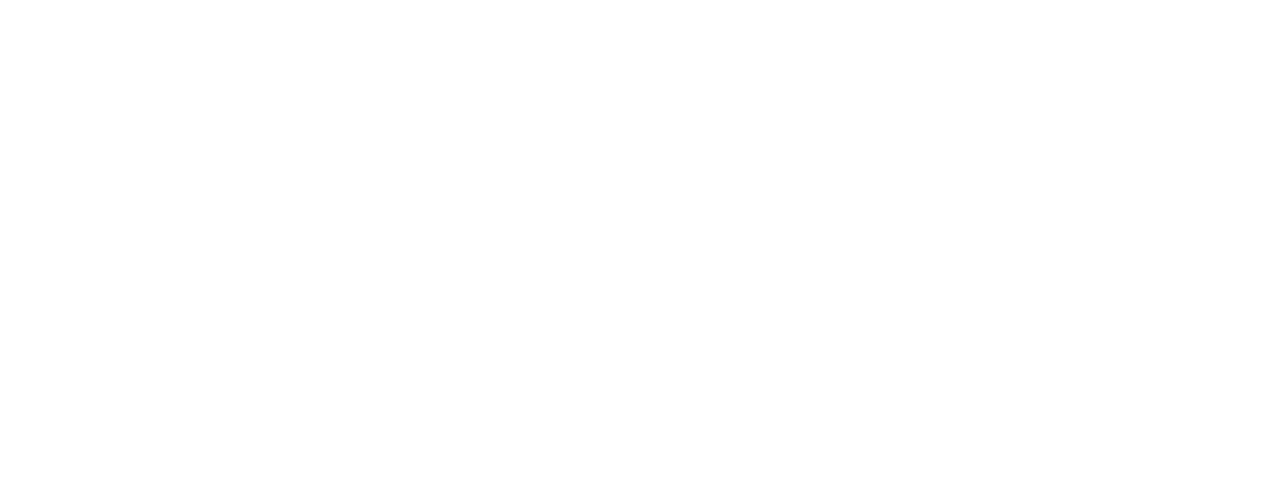
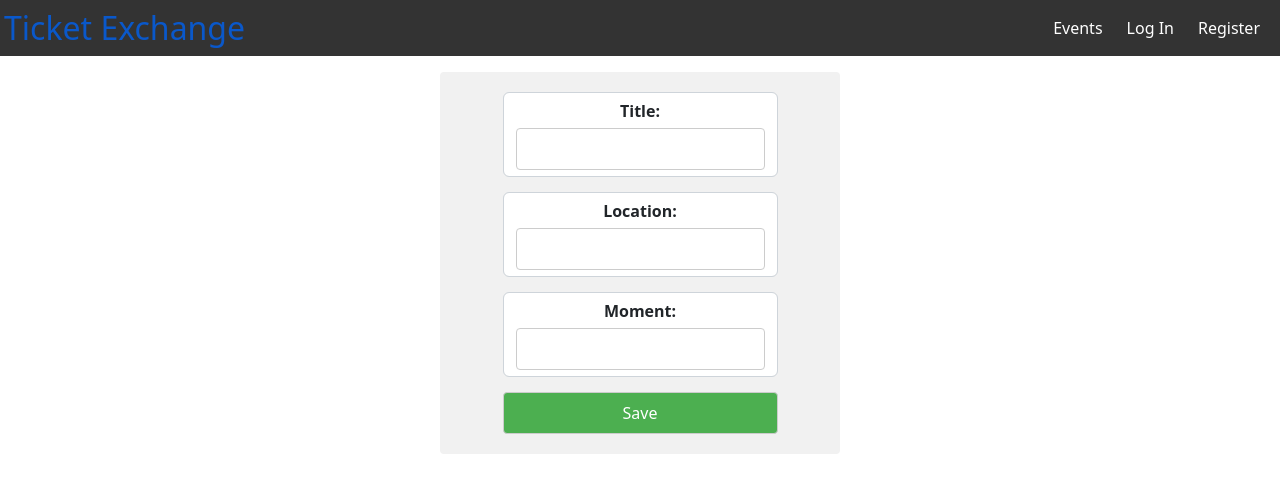
Before and after one commit to Ambi6125/Ticket-api-S3-frontend, a React (Vite) app: page /event/1/edit in a window 1280 px wide. Before the commit this address had no page. Shown: the top 492 px of the page. Built offline with nearby package versions, Linux system fonts and the light colour scheme; no server answers.

Commit message:
event updating functional

```diff
--- a/package.json
+++ b/package.json
@@ -17,6 +17,7 @@
     "jsonwebtoken": "^9.0.0",
     "jwt-decode": "^3.1.2",
     "react": "^18.2.0",
+    "react-datepicker": "^4.13.0",
     "react-dom": "^18.2.0",
     "react-google-charts": "^4.0.0",
     "react-router": "^6.11.2",
@@ -25,6 +26,7 @@
   },
   "devDependencies": {
     "@types/react": "^18.0.27",
+    "@types/react-datepicker": "^4.11.2",
     "@types/react-dom": "^18.0.10",
     "@types/react-table": "^7.7.14",
     "@vitejs/plugin-react": "^3.1.0",
--- a/src/App.tsx
+++ b/src/App.tsx
@@ -24,12 +24,9 @@
           <Route path="/event/:id" element={<EventPage />} />
           <Route path="/event/:id/tickets" element={<BuyTicketsPage />} />
           <Route path="/profile" element={<Profile />} />
-          <Route
-            path="/eventmanagement"
-            element={<EventManagementPage />}
-          />
+          <Route path="/eventmanagement" element={<EventManagementPage />} />
+          <Route path="/event/:id/edit" element={<EventEditPage />} />
         </Routes>
-        <Route path="/event/:id/edit" element={< EventEditPage />} />
       </div>
     </>
   );
--- a/src/components/EventTable.tsx
+++ b/src/components/EventTable.tsx
@@ -1,5 +1,7 @@
+import { useNavigate } from "react-router";
 import EventAPI, { EventObject } from "../API/EventAPI";
 import { useState } from "react";
+import { TimeConverter } from "../misc/TimeConverter";
 
 interface EventTableProps {
   events: EventObject[];
@@ -15,6 +17,9 @@
     currentPage: 1,
     itemsPerPage: 10, // Number of items to display per page
   });
+
+
+  const navigate = useNavigate();
 
   const [filterValue, setFilterValue] = useState<string>("");
 
@@ -39,10 +44,15 @@
     setPagination((prevState) => ({ ...prevState, currentPage: pageNumber }));
   };
 
+  //Handle row click
+  const handleRowClick = (eventId: number) => {
+    navigate(`/event/${eventId}/edit`)
+  }
+
   const totalPages = Math.ceil(events.length / itemsPerPage);
 
   return (
-    <div className="table-container">
+    <div className="table-container fixed-table-size">
       <label></label>
       <input
         type="text"
@@ -62,11 +72,11 @@
         </thead>
         <tbody>
           {eventsToDisplay.map((event) => (
-            <tr className="glow-on-hover" key={event.id}>
+            <tr className="glow-on-hover" key={event.id} onClick={() => handleRowClick(event.id)}>
               <td>{event.id}</td>
               <td>{event.title}</td>
               <td>{event.location}</td>
-              <td>{event.moment.toString()}</td>
+              <td>{TimeConverter.convertISOtoDisplay(event.moment.toString())}</td>
               <td>{event.totalTickets}</td>
               <td>{event.remainingTickets}</td>
             </tr>
--- a/src/designers/styles.css
+++ b/src/designers/styles.css
@@ -278,7 +278,6 @@
   padding-bottom: 0.3%;
 }
 
-
 .purchase-ticket-container input {
   width: 40%;
   border-color: #80bfff;
@@ -304,7 +303,6 @@
 }
 
 .create-event-container .form-container {
-
   padding: 5%;
   border-style: outset;
   border-radius: 3.5%;
@@ -313,16 +311,15 @@
   align-self: center;
   width: 50%;
   color: white;
-  background-color:rgb(70, 182, 219);
+  background-color: rgb(70, 182, 219);
   box-shadow: 0px 2px 10px lightblue;
-
 }
 
 .create-event-container .form-container input {
   border-color: #80bfff;
   color: #757575;
   margin: 0.6%;
-  width:95%;
+  width: 95%;
   border-style: none;
 }
 
@@ -336,6 +333,66 @@
   align-items: flex-start;
 }
 
+.update-form {
+  max-width: 400px;
+  margin: 0 auto;
+  padding: 20px;
+  background-color: #f1f1f1;
+  border-radius: 4px;
+}
+
+.update-form .form-control {
+  margin-bottom: 15px;
+}
+
+.update-form label {
+  display: block;
+  margin-bottom: 5px;
+  font-weight: bold;
+}
+
+.update-form input[type="text"],
+.update-form button,
+.update-form select {
+  width: 100%;
+  padding: 8px;
+  border: 1px solid #ccc;
+  border-radius: 4px;
+  box-sizing: border-box;
+}
+
+.update-form .error-message {
+  color: red;
+  font-size: 14px;
+  margin-top: 5px;
+}
+
+.update-form button[type="submit"] {
+  background-color: #4caf50;
+  color: white;
+  cursor: pointer;
+}
+
+.update-form button[type="submit"]:hover {
+  background-color: #45a049;
+}
+
+.update-form th,
+.update-form td {
+  padding: 8px;
+  border-bottom: 1px solid #ddd;
+  text-align: left;
+}
+
+.update-form th {
+  background-color: #f2f2f2;
+  font-weight: bold;
+}
+
+.update-form tr.glow-on-hover:hover {
+  background-color: #f5f5f5;
+}
+
 /* Tables */
 
 .table-container {
@@ -344,8 +401,13 @@
   align-items: center;
 }
 
-.table-display{
-  border-style:groove;
+.fixed-table-size {
+  width: 70%;
+  max-width: 70%;
+}
+
+.table-display {
+  border-style: groove;
   border-width: 2%;
   border-color: gainsboro;
   margin-top: 1rem;
@@ -360,7 +422,10 @@
   text-align: left;
   white-space: nowrap;
   overflow: hidden;
-  text-overflow: ellipsis;
+}
+
+.table-display tbody tr:nth-child(even) {
+  background-color: rgb(239, 233, 233);
 }
 
 .table-display th:first-child,
@@ -403,6 +468,6 @@
 
 .glow-on-hover:hover {
   box-shadow: 0px 0px 1rem cyan;
-  background-color: rgb(240, 240, 253);
+  background-color: rgb(240, 240, 253) !important;
   color: #4cb2fb;
 }
--- /dev/null
+++ b/src/misc/TimeConverter.ts
@@ -0,0 +1,26 @@
+const monthConversions: { [key: number]: string } = {
+    0: "01",
+    1: "02",
+    2: "03",
+    3: "04",
+    4: "05",
+    5: "06",
+    6: "07",
+    7: "08",
+    8: "09",
+    9: "10",
+    10: "11",
+    11: "12"
+  };
+
+export const TimeConverter = {
+
+    convertISOtoDisplay: (ISOstring: string): string => {
+        const dateValue: Date = new Date(ISOstring);
+        const day = dateValue.getDate();
+        const month = monthConversions[dateValue.getMonth()];
+        const year = dateValue.getFullYear();
+
+        return `${day}-${month}-${year}`;
+    }
+}
--- a/src/pages/editEvent.tsx
+++ b/src/pages/editEvent.tsx
@@ -1,12 +1,107 @@
 import { useParams } from "react-router-dom";
-
+import { useEffect, useState } from "react";
+import EventAPI, { EventObject } from "../API/EventAPI";
+import * as Yup from "yup";
+import { Formik, Form, Field, ErrorMessage } from "formik";
+import DatePicker from "react-datepicker";
+import "react-datepicker/dist/react-datepicker.css";
 
 export default function EventEditPage(): JSX.Element {
+  const { id } = useParams();
+  const [eventData, setEventData] = useState<EventObject>();
+  const idNumber: number = parseInt(id ? id : "-1");
+  const [statusMessage, setStatusMessage] = useState<string | null>(null);
 
-    const { id } = useParams();
+  const validationSchema = Yup.object({
+    tbTitle: Yup.string()
+      .min(2, "At least 2 characters.")
+      .max(50, "Not more than 50 characters.")
+      .required("Required"),
+    tbLocation: Yup.string()
+      .min(4, "At least 4 characters.")
+      .max(150, "Not more than 150 characters.")
+      .required("Required"),
+  });
 
-    return (
-        <>
-        </>
-    );
+  useEffect(() => {
+    EventAPI.GetEventById(idNumber)
+      .then((response) => {
+        setEventData(response.event);
+      })
+      .catch((error) => console.log("Error fetching event data:", error));
+  }, [id]);
+
+  return (
+    <div className="form-container update-form">
+      {statusMessage && <h4>{statusMessage}</h4>}
+      <Formik
+        initialValues={{
+          tbTitle: eventData?.title || "",
+          tbLocation: eventData?.location || "",
+          moment: eventData?.moment ? new Date(eventData.moment) : null,
+        }}
+        validationSchema={validationSchema}
+        enableReinitialize={true}
+        onSubmit={(values) => {
+          EventAPI.UpdateEvent({
+            id: eventData!.id,
+            title: values.tbTitle,
+            location: values.tbLocation,
+            moment: values.moment!,
+            totalTickets: eventData!.totalTickets,
+            remainingTickets: eventData!.remainingTickets,
+          })
+            .then(() => setStatusMessage("Succesfully updated."))
+            .catch(() => setStatusMessage("Something went wrong."));
+          console.log(values);
+        }}
+      >
+        {({ values, setFieldValue }) => (
+          <Form>
+            <div className="form-control">
+              <label htmlFor="tbTitle">Title:</label>
+              <Field type="text" id="tbTitle" name="tbTitle" />
+              <ErrorMessage
+                name="tbTitle"
+                component="div"
+                className="error-message"
+              />
+            </div>
+
+            <div className="form-control">
+              <label htmlFor="tbLocation">Location:</label>
+              <Field type="text" id="tbLocation" name="tbLocation" />
+              <ErrorMessage
+                name="tbLocation"
+                component="div"
+                className="error-message"
+              />
+            </div>
+
+            <div className="form-control">
+              <label htmlFor="moment">Moment:</label>
+              <DatePicker
+                id="moment"
+                name="moment"
+                selected={values.moment}
+                onChange={(date) => setFieldValue("moment", date)}
+                dateFormat="yyyy-MM-dd HH:mm"
+                showTimeSelect
+                timeFormat="HH:mm"
+                timeIntervals={15}
+                timeCaption="Time"
+              />
+              <ErrorMessage
+                name="moment"
+                component="div"
+                className="error-message"
+              />
+            </div>
+
+            <button type="submit">Save</button>
+          </Form>
+        )}
+      </Formik>
+    </div>
+  );
 }
--- a/src/pages/eventManagementPage.tsx
+++ b/src/pages/eventManagementPage.tsx
@@ -1,11 +1,18 @@
 import { useState, useEffect } from "react";
 import EventAPI, { EventObject } from "../API/EventAPI";
 import EventTable from "../components/EventTable";
+import TokenManager from "../API/TokenManager";
+import { useNavigate } from "react-router";
 
 export default function EventManagementPage(): JSX.Element {
   const [data, setData] = useState<EventObject[]>([]);
+  const navigate = useNavigate();
+  useEffect(() => {
 
-  useEffect(() => {
+    if(!TokenManager.getClaims()?.roles?.includes('ADMIN')) {
+      navigate("/profile")
+    }
+
     LoadData();
   }, []);
 
```
Also changed, not shown: 1 other file (tests, documents, lock files or other folders).
